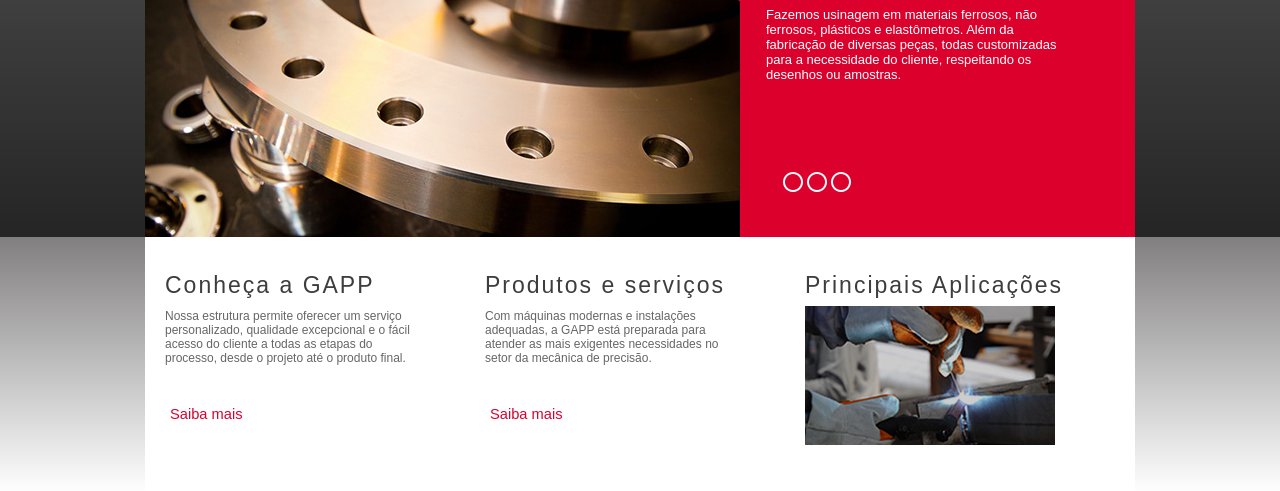
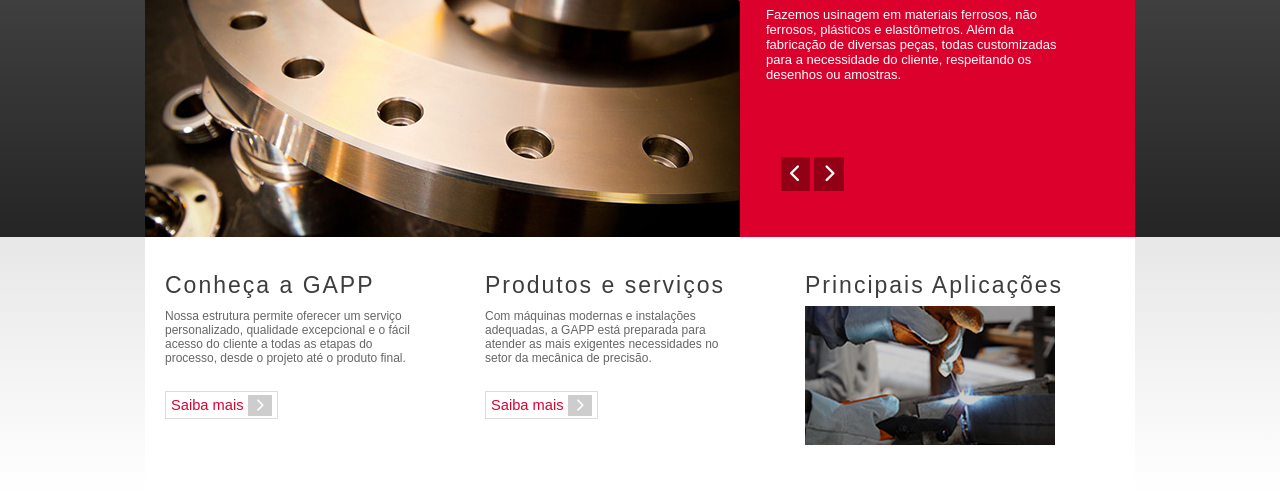
Before and after one commit to casscannelle/psd-html, a plain HTML site: page index.html in a window 1280 px wide. Shown: the part 208-699 px from the top of the page. Drawn offline with nearby package versions, Linux system fonts and the light colour scheme.

Commit message:
botao saiba mais

```diff
--- a/css/style.css
+++ b/css/style.css
@@ -74,19 +74,9 @@ header {
 
 }
 
-#carousel {
+.row {
     display: flex;
-    flex-direction: row;
-    list-style-type: none;
-}
-
-.material-symbols-outlined{
-  font-variation-settings:
-  'FILL' 0,
-  'wght' 400,
-  'GRAD' 0,
-  'opsz' 24;
-  color:#fff;
+    justify-content: space-between;
 }
 
 
@@ -117,7 +107,7 @@ h3 {
     font-family: Arial, Helvetica, sans-serif;
     font-weight: lighter;
     line-height: -2px;
-    padding: 10px 50px 20px 0;
+    padding: 10px 50px 50px 0;
 }
 
 h4 {
@@ -167,7 +157,7 @@ a {
 
 #section-2 {
     width: 100%;
-    background: linear-gradient(#817f7f, #ffffff);
+    background: linear-gradient(#E7E7E7, #ffffff);
 }
 
 .col {
@@ -179,18 +169,68 @@ a {
 .img {
     padding-top: 7px;
 }
+
+
+.fa-chevron-right {
+    color: #fff;
+    background-color: #920015;
+    padding: 8px 9px;
+    font-size: large;
+
+}
+
+.fa-chevron-left  {
+    color: #fff;
+    background-color: #920015;
+    padding: 8px 9px;
+    font-size: large;
+
+}
+
+.fa-chevron-right:hover {
+    color: #fff;
+    background-color: #B1001C;
+    padding: 8px 9px;
+    font-size: large;
+}
+
+.fa-chevron-left:hover {
+    color: #fff;
+    background-color: #B1001C;
+    padding: 8px 9px;
+    font-size: large;
+}
+
 .btn-saiba-mais {
     width: 100%;
     color: #dc002d;
+    border: 1px solid #dcdcdc;
     font-family: Arial, Helvetica, sans-serif;
     font-size: 11pt;
-    line-height: 1pt;
+    line-height: 1,5pt;
     padding: 5px;
     text-decoration: none;
 }
 
 .btn-saiba-mais:hover {
     color: #333333;
+    cursor: pointer;
+
+
+}
+
+.btn-saiba-mais .fa-chevron-right {
+    color: #fff;
+    background-color: #CDCDCD;
+    padding: 4px 8px;
+    font-size: small;
+}
+
+
+.btn-saiba-mais:hover .fa-chevron-right{
+    background-color: #FF2A53;
+    cursor: pointer;
+
 }
 
 .section-3 {
--- a/index.html
+++ b/index.html
@@ -5,6 +5,7 @@
     <meta http-equiv="X-UA-Compatible" content="IE=edge">
     <meta name="viewport" content="width=device-width, initial-scale=1.0">
     <link rel="stylesheet" href="./css/style.css">
+    <script src="https://kit.fontawesome.com/e7508b7ba2.js" crossorigin="anonymous"></script>
     <link rel="stylesheet" href="https://fonts.googleapis.com/css2?family=Material+Symbols+Outlined:opsz,wght,FILL,GRAD@20..48,100..700,0..1,-50..200" />
 
     <title>GAPP</title>
@@ -36,26 +37,8 @@
                         <a href="#" class=""><i class="fa-solid fa-chevron-left"></i></a>
                         <a href="#" class=""><i class="fa-solid fa-chevron-right"></i></a>
                     </div>
-                <div class="col">
-                    <ul id="carousel">
-                        <li>
-                            <span class="material-symbols-outlined">
-                                radio_button_unchecked
-                                </span>
-                        </li>
-                        <li>
-                            <span class="material-symbols-outlined">
-                                radio_button_unchecked
-                                </span>
-                        </li>
-                        <li>
-                            <span class="material-symbols-outlined">
-                                radio_button_unchecked
-                                </span>
-                        </li>
-                    </ul>
                 </div>
-                </div>
+
             </div>
         </section>
     </section>
@@ -65,16 +48,12 @@
                     <div class="col">
                         <h2>Conheça a GAPP</h2>
                         <p>Nossa estrutura permite oferecer um serviço personalizado, qualidade excepcional e o fácil acesso do cliente a todas as etapas do processo, desde o projeto até o produto final.</p>
-                <a href="#" class="btn-saiba-mais">Saiba mais <span class="material-symbols-outlined">
-                    chevron_right
-                    </span></a>
+                        <a href="#" class="btn-saiba-mais">Saiba mais <i class="fa-solid fa-chevron-right"></i></a>
                     </div>
                     <div class="col">
                         <h2>Produtos e serviços</h2>
                         <p>Com máquinas modernas e instalações adequadas, a GAPP está preparada para atender as mais exigentes necessidades no setor da mecânica de precisão.</p>
-                <a href="#" class="btn-saiba-mais">Saiba mais <span class="material-symbols-outlined">
-                    chevron_right
-                    </span></a>
+                        <a href="#" class="btn-saiba-mais">Saiba mais <i class="fa-solid fa-chevron-right"></i></a>
                     </div>
                     <div class="col">
                         <h2>Principais Aplicações</h2>
@@ -97,7 +76,7 @@
                     Rua Xxxxxx Xxxxx Xxxxx <br>
                     CEP: XXXXX-XXX São Paulo, SP - Brasil<br>
                     Tel: +55 11 XXXXX-XXX<br>
-                    E-mail: <a mailto="#">contato@gapp.com.br</a><br>
+                    E-mail: <a href="mailto=#">contato@gapp.com.br</a><br>
                     </p>
                     </div>
                     <div class="col-5">
@@ -115,6 +94,5 @@
                 </div>
         </footer>
     </section>
-    <script src="https://kit.fontawesome.com/e7508b7ba2.js" crossorigin="anonymous"></script>
 </body>
 </html>
```
Also changed, not shown: images/banner-02.jpg (added). Lines whose indentation alone changed are shown as unchanged.
